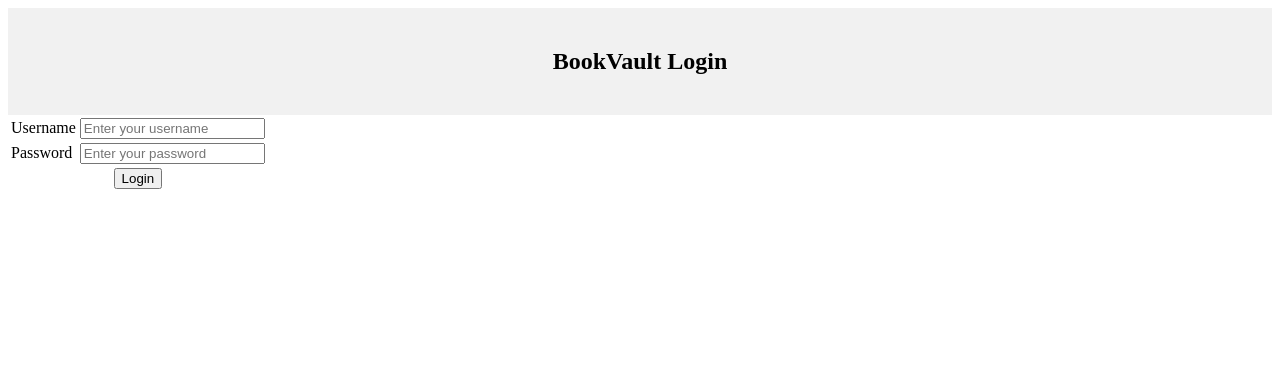
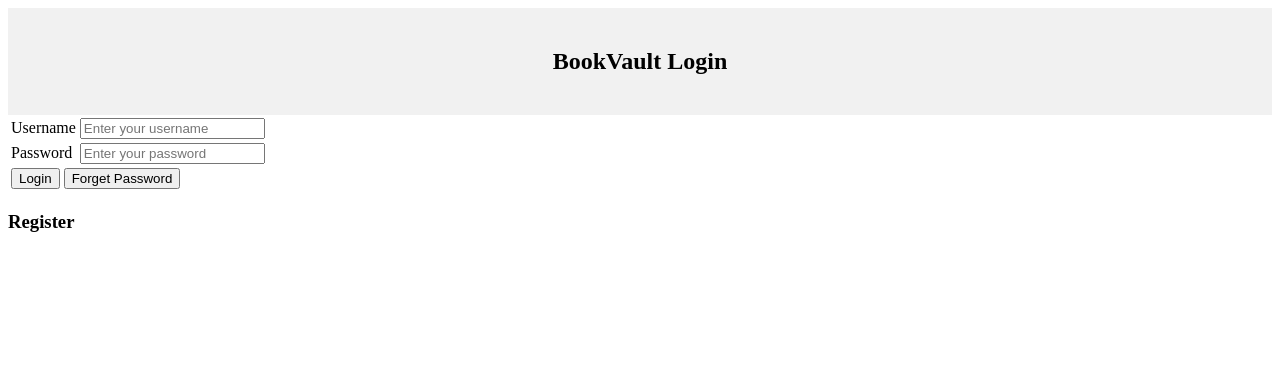
Before and after one commit to jubayerAhmd/BookVault-Web-Application, a PHP site: page /Login.php in a window 1280 px wide. Shown: the top 375 px of the page. Run offline with PHP 8.4, Linux system fonts and the light colour scheme.

Commit message:
Update and rename login.php to Login.php

```diff
--- a/login.php
+++ b/Login.php
@@ -4,12 +4,12 @@
     <meta charset="UTF-8">
     <meta name="viewport" content="width=device-width, initial-scale=1.0">
     <title>BookVault - Login</title>
-    <link rel="stylesheet" href="./CSS/loginStyle.css">
+    <link rel="stylesheet" href="./CSS/LoginStyle.css">
 </head>
 <body>
     <div class="login-container">
         <header class="header">
-        <h2>BookVault Login</h2>
+            <h2>BookVault Login</h2>
         </header>
 
         <form action="#" method="POST" class="login-form">
@@ -23,12 +23,19 @@
                     <td><input type="password" id="password" name="password" placeholder="Enter your password" required></td>
                 </tr>
                 <tr>
-                    <td colspan="2" style="text-align: center;">
-                        <button type="submit" class="login-button">Login</button>
+                    <td colspan="2">
+                        <div class="button-container">
+                            <button type="submit" class="login-button">Login</button>
+                            <button type="submit" class="forget-password-button">Forget Password</button>
+                        </div>
                     </td>
                 </tr>
             </table>
         </form>
+
+        <div class="register">
+            <h3 class="register-heading">Register</h3>
+        </div>
     </div>
 </body>
 </html>
```
